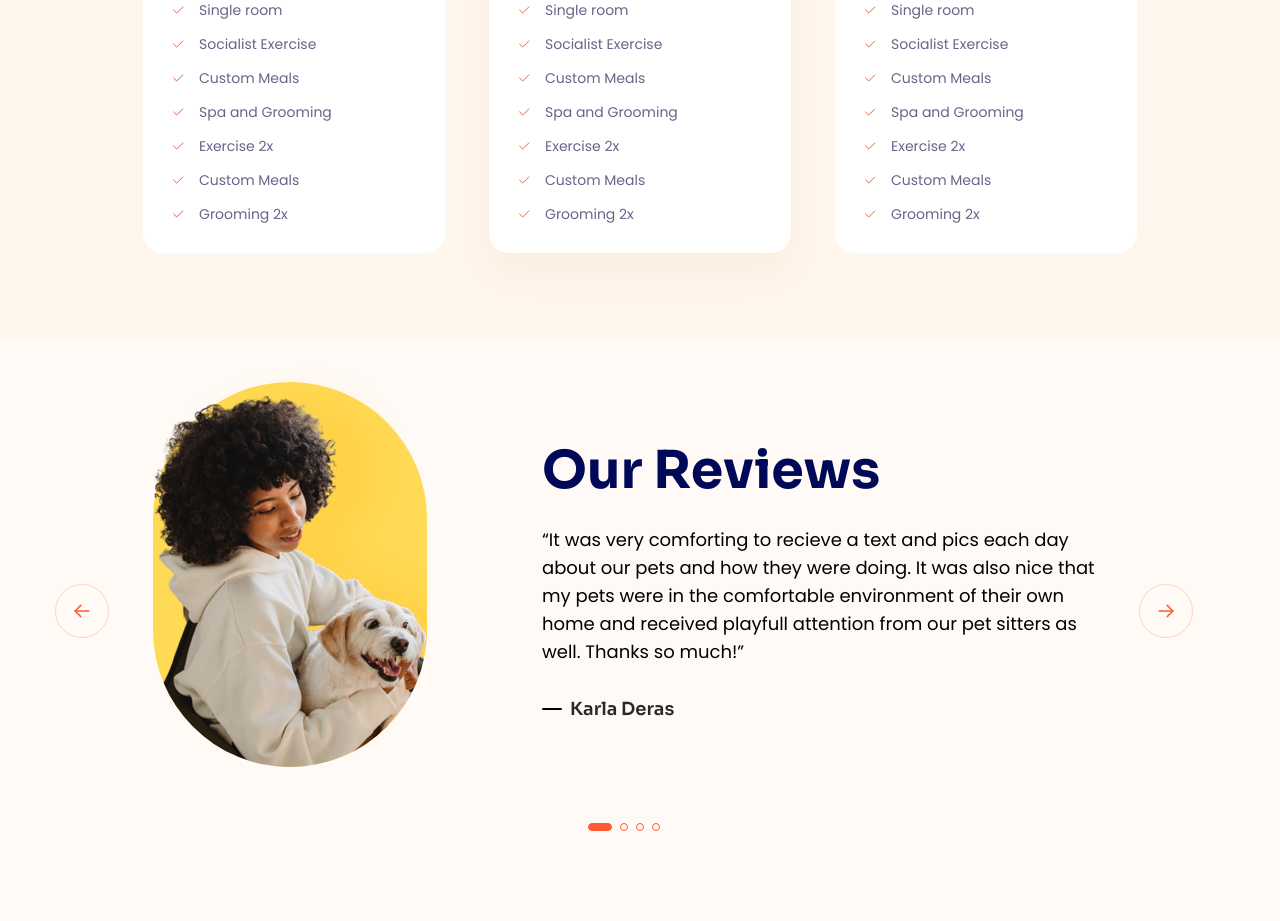
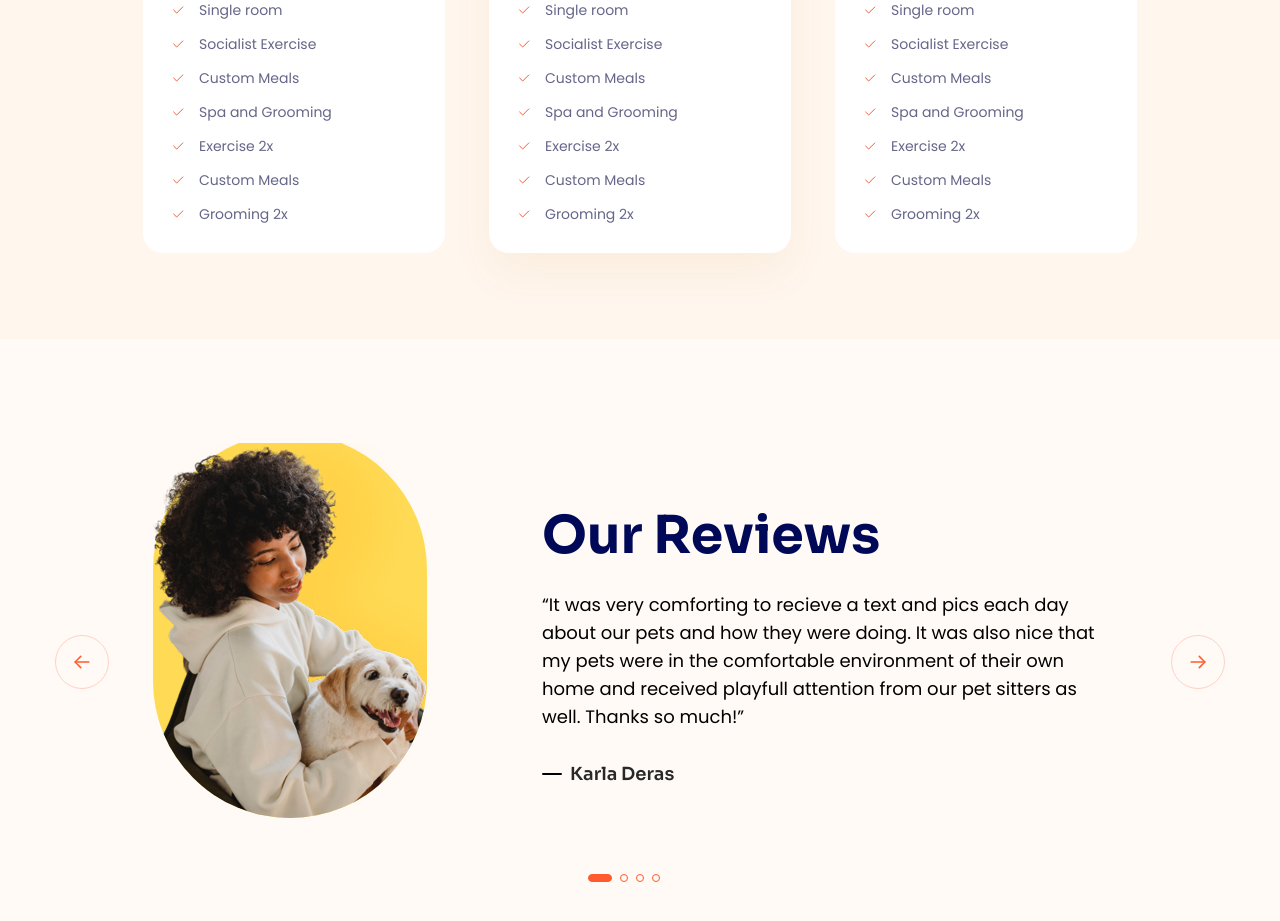
Before and after one commit to quan102004/htmlcss-project-04, a plain HTML site: page index.html in a window 1280 px wide. Shown: the part 4803-5724 px from the top of the page. Drawn offline with Linux system fonts and the light colour scheme.

Commit message:
Làm phần review #3

```diff
--- a/assets/css/styles.css
+++ b/assets/css/styles.css
@@ -956,7 +956,7 @@ button {
 
 /* Review */
 .review {
-    padding: 53px 0;
+    padding: 104px 0 52px;
 }
 
 .review__inner {
@@ -985,10 +985,16 @@ button {
     cursor: pointer;
 }
 
+.review__control:nth-of-type(2) {
+    margin-left: auto;
+}
+
 .review-item {
     display: flex;
     align-items: center;
     column-gap: 115px;
+    flex-shrink: 0;
+    width: 100%;
 }
 
 .review-item__media {
@@ -1006,6 +1012,14 @@ button {
     height: 90%;
     background: #ffda54;
     border-radius: inherit;
+}
+
+.review__content {
+    overflow: hidden;
+}
+
+.review-item__content {
+    margin-top: 28px;
 }
 
 .review-item__img {
```
